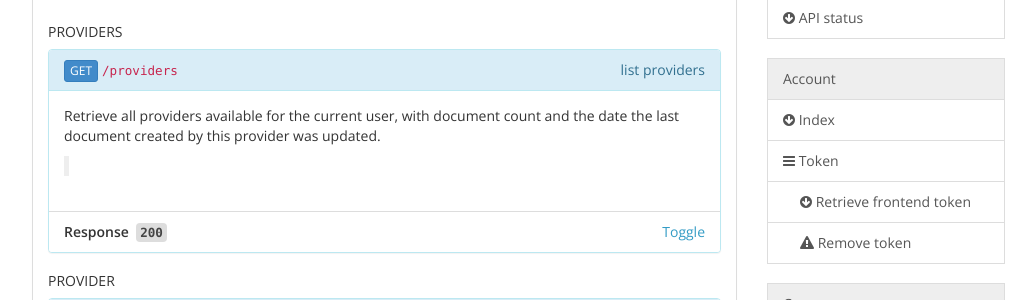
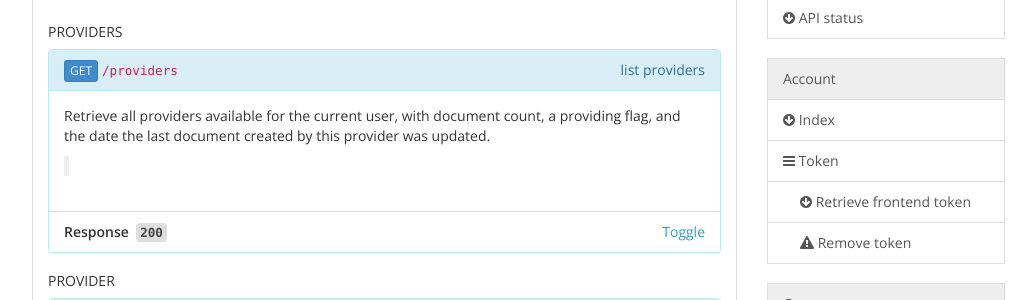
Before and after one commit to AnyFetch/developers.anyfetch.com, a Jekyll site: the page endpoints/index.html, which Jekyll copies as it is, in a window 1280 px wide and 900 px high, scrolled down 13483 px. Shown: the part 154-454 px from the top of the window, without its empty margins (133-1169 px from the left). Built offline with Jekyll 4.4.1, drawn with Linux system fonts in a browser that asks for light colours; nearby versions of some CDN libraries; Markdown is read by kramdown in place of the engine named in the settings.

Commit message:
Added providing state

```diff
--- a/endpoints/index.html
+++ b/endpoints/index.html
@@ -1373,14 +1373,14 @@
         ]
     </span>}
 </span>}
-</code></pre></li></ul></section></div></div></div><div><div class="panel panel-default"><div class="panel-heading"><h3 id="providers">Providers&nbsp;<a href="#providers"><i class="fa fa-link"></i></a></h3></div><div class="panel-body"><h4 id="providers-providers">Providers&nbsp;<a href="#providers-providers"><i class="fa fa-link"></i></a></h4><section id="providers-providers-get" class="panel panel-info"><div class="panel-heading"><div style="float:right"><span style="text-transform: lowercase">List providers</span></div><div style="float:left"><a href="#providers-providers-get" class="btn btn-xs btn-primary">GET</a></div><div style="overflow:hidden"><code>/providers</code></div></div><div class="panel-body"><p>Retrieve all providers available for the current user, with document count and the date the last document created by this provider was updated.</p>
-<blockquote>
-<ul>
-<li><code>401 Unauthorized</code>: you did not specify any credentials, or you are using a non-supported <code>Authorization</code> scheme.</li>
-<li><code>401 InvalidCredentials</code>: you did not specify a token, or your token is invalid / has been revoked.</li>
-</ul>
-</blockquote>
-</div><ul class="list-group"><li class="list-group-item"><strong>Response&nbsp;&nbsp;<code>200</code></strong><a data-toggle="collapse" data-target="#e6c078168a8cae7e5b92ff6175088abe" class="pull-right">Toggle</a></li><li id="e6c078168a8cae7e5b92ff6175088abe" class="list-group-item panel-collapse collapse"><div class="description"></div><h5>Headers</h5><pre><code><span class="hljs-attribute">Content-Type</span>: <span class="hljs-string">application/json</span><br></code></pre><h5>Body</h5><pre><code>[
+</code></pre></li></ul></section></div></div></div><div><div class="panel panel-default"><div class="panel-heading"><h3 id="providers">Providers&nbsp;<a href="#providers"><i class="fa fa-link"></i></a></h3></div><div class="panel-body"><h4 id="providers-providers">Providers&nbsp;<a href="#providers-providers"><i class="fa fa-link"></i></a></h4><section id="providers-providers-get" class="panel panel-info"><div class="panel-heading"><div style="float:right"><span style="text-transform: lowercase">List providers</span></div><div style="float:left"><a href="#providers-providers-get" class="btn btn-xs btn-primary">GET</a></div><div style="overflow:hidden"><code>/providers</code></div></div><div class="panel-body"><p>Retrieve all providers available for the current user, with document count, a providing flag, and the date the last document created by this provider was updated.</p>
+<blockquote>
+<ul>
+<li><code>401 Unauthorized</code>: you did not specify any credentials, or you are using a non-supported <code>Authorization</code> scheme.</li>
+<li><code>401 InvalidCredentials</code>: you did not specify a token, or your token is invalid / has been revoked.</li>
+</ul>
+</blockquote>
+</div><ul class="list-group"><li class="list-group-item"><strong>Response&nbsp;&nbsp;<code>200</code></strong><a data-toggle="collapse" data-target="#ab7ba0cb5aeec7b96cd49b5d3149e906" class="pull-right">Toggle</a></li><li id="ab7ba0cb5aeec7b96cd49b5d3149e906" class="list-group-item panel-collapse collapse"><div class="description"></div><h5>Headers</h5><pre><code><span class="hljs-attribute">Content-Type</span>: <span class="hljs-string">application/json</span><br></code></pre><h5>Body</h5><pre><code>[
     {
         "<span class="hljs-attribute">_type</span>": <span class="hljs-value"><span class="hljs-string">"AccessToken"</span></span>,
         "<span class="hljs-attribute">id</span>": <span class="hljs-value"><span class="hljs-string">"53c91957cfb3211a4fc877c0"</span></span>,
@@ -1388,7 +1388,8 @@
         "<span class="hljs-attribute">is_basic_token</span>": <span class="hljs-value"><span class="hljs-literal">true</span></span>,
         "<span class="hljs-attribute">account_name</span>": <span class="hljs-value"><span class="hljs-string">""</span></span>,
         "<span class="hljs-attribute">document_count</span>": <span class="hljs-value"><span class="hljs-number">2</span></span>,
-        "<span class="hljs-attribute">updated</span>": <span class="hljs-value"><span class="hljs-string">"2014-07-23T12:01:16.036Z"</span>
+        "<span class="hljs-attribute">updated</span>": <span class="hljs-value"><span class="hljs-string">"2014-07-23T12:01:16.036Z"</span></span>,
+        "<span class="hljs-attribute">providing</span>": <span class="hljs-value"><span class="hljs-literal">true</span>
     </span>},
     {
         "<span class="hljs-attribute">_type</span>": <span class="hljs-value"><span class="hljs-string">"AccessToken"</span></span>,
@@ -1401,7 +1402,8 @@
         "<span class="hljs-attribute">is_basic_token</span>": <span class="hljs-value"><span class="hljs-literal">false</span></span>,
         "<span class="hljs-attribute">account_name</span>": <span class="hljs-value"><span class="hljs-string">"matthieu.bacconnier@papiel.fr"</span></span>,
         "<span class="hljs-attribute">document_count</span>": <span class="hljs-value"><span class="hljs-number">239</span></span>,
-        "<span class="hljs-attribute">updated</span>": <span class="hljs-value"><span class="hljs-string">"2014-07-22T14:14:16.640Z"</span>
+        "<span class="hljs-attribute">updated</span>": <span class="hljs-value"><span class="hljs-string">"2014-07-22T14:14:16.640Z"</span></span>,
+        "<span class="hljs-attribute">providing</span>": <span class="hljs-value"><span class="hljs-literal">false</span>
     </span>},
     {
         "<span class="hljs-attribute">_type</span>": <span class="hljs-value"><span class="hljs-string">"AccessToken"</span></span>,
@@ -1414,7 +1416,8 @@
         "<span class="hljs-attribute">is_basic_token</span>": <span class="hljs-value"><span class="hljs-literal">false</span></span>,
         "<span class="hljs-attribute">account_name</span>": <span class="hljs-value"><span class="hljs-string">"matthieu.bacconnier@papiel.fr"</span></span>,
         "<span class="hljs-attribute">document_count</span>": <span class="hljs-value"><span class="hljs-number">192</span></span>,
-        "<span class="hljs-attribute">updated</span>": <span class="hljs-value"><span class="hljs-string">"2014-07-23T11:24:37.644Z"</span>
+        "<span class="hljs-attribute">updated</span>": <span class="hljs-value"><span class="hljs-string">"2014-07-23T11:24:37.644Z"</span></span>,
+        "<span class="hljs-attribute">providing</span>": <span class="hljs-value"><span class="hljs-literal">false</span>
     </span>},
     {
         "<span class="hljs-attribute">_type</span>": <span class="hljs-value"><span class="hljs-string">"AccessToken"</span></span>,
@@ -1427,7 +1430,8 @@
         "<span class="hljs-attribute">is_basic_token</span>": <span class="hljs-value"><span class="hljs-literal">false</span></span>,
         "<span class="hljs-attribute">account_name</span>": <span class="hljs-value"><span class="hljs-string">"matthieu.bacconnier@papiel.fr"</span></span>,
         "<span class="hljs-attribute">document_count</span>": <span class="hljs-value"><span class="hljs-number">6747</span></span>,
-        "<span class="hljs-attribute">updated</span>": <span class="hljs-value"><span class="hljs-string">"2014-07-23T11:32:06.347Z"</span>
+        "<span class="hljs-attribute">updated</span>": <span class="hljs-value"><span class="hljs-string">"2014-07-23T11:32:06.347Z"</span></span>,
+        "<span class="hljs-attribute">providing</span>": <span class="hljs-value"><span class="hljs-literal">false</span>
     </span>}
 ]
 </code></pre></li></ul></section><h4 id="providers-provider">Provider&nbsp;<a href="#providers-provider"><i class="fa fa-link"></i></a></h4><section id="providers-provider-get" class="panel panel-info"><div class="panel-heading"><div style="float:right"><span style="text-transform: lowercase">Get Provider</span></div><div style="float:left"><a href="#providers-provider-get" class="btn btn-xs btn-primary">GET</a></div><div style="overflow:hidden"><code>/providers/{id}</code></div></div><div class="panel-body"><p>Retrieve basic information about one provider.</p>
```
Also changed, not shown: blueprint.md (+9 -5 lines).
